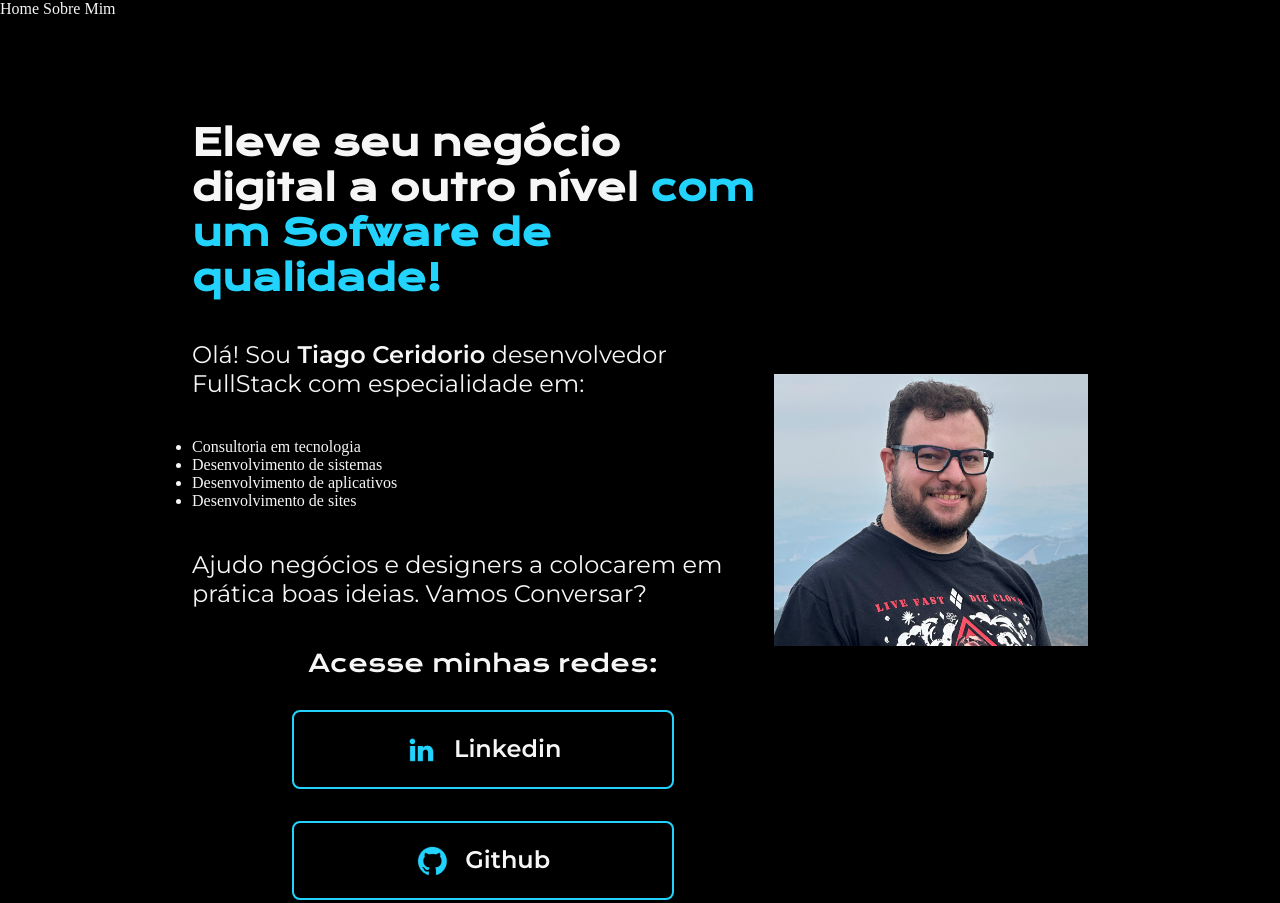
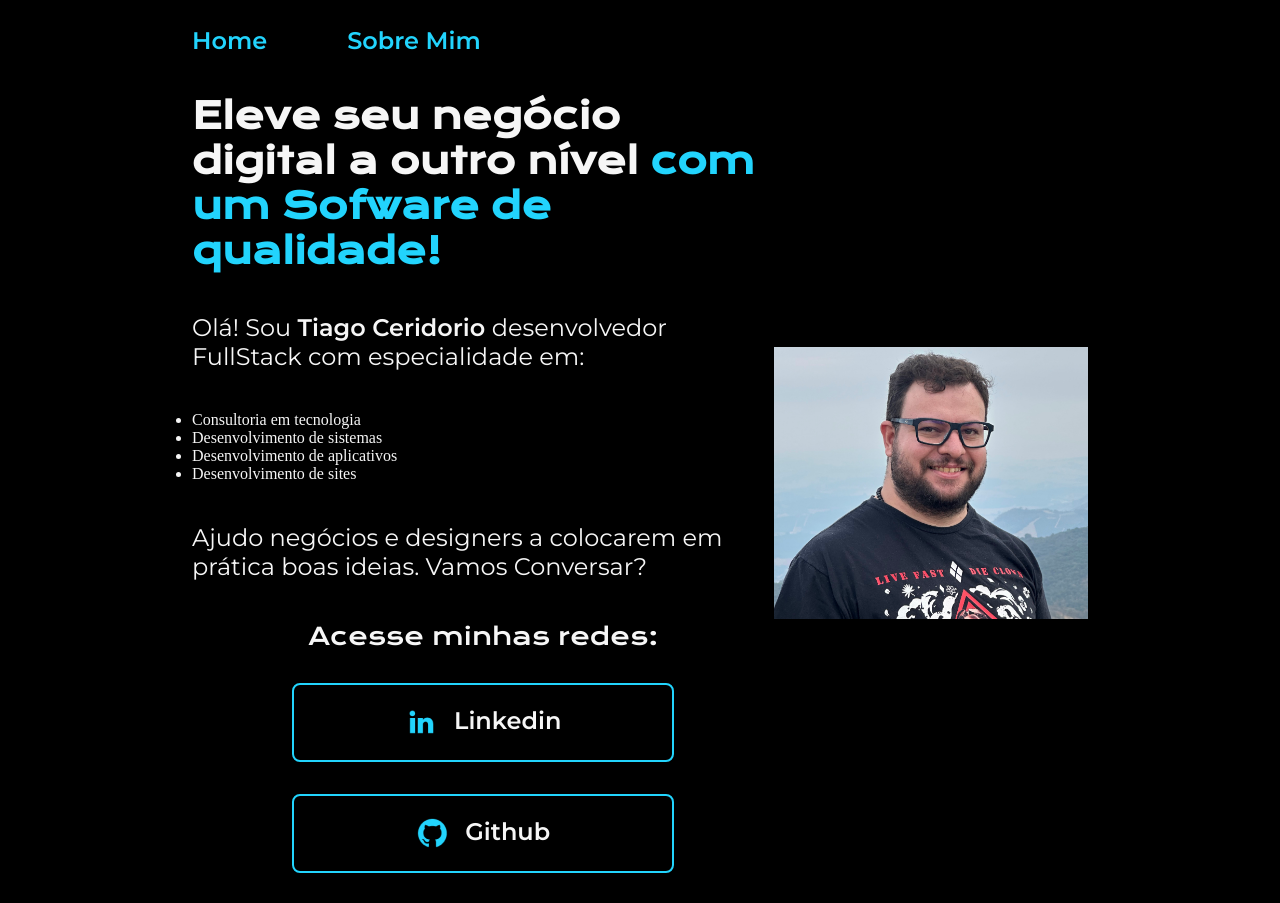
Before and after one commit to tiagoceridorio/meu-portifolio, a plain HTML site: page index.html in a window 1280 px wide. Shown: the top 903 px of the page. Drawn offline with nearby package versions, Linux system fonts and the light colour scheme.

Commit message:
ajustando cabecalho

```diff
--- a/style.css
+++ b/style.css
@@ -11,13 +11,25 @@ body{
     color: #F6F6F6;
 }
 
-.titulo-destaque{
+.cabecalho{
+    padding: 2% 0% 0% 15%;
+}
+
+.cabecalho__menu{
+    display: flex;
+    gap: 80px;
+}
+
+.cabecalho__menu__link {
+    font-family: 'Montserrat', sans-serif;
+    font-size: 24px;
+    font-weight: 600;
     color: #22D4FD;
+    text-decoration: none;
 }
 
 .apresentacao{
-    /* margin: 10% 15%; */
-    padding: 8% 15%;
+    padding: 3% 15%;
     display: flex;
     align-items: center;
     justify-content: space-between;
@@ -32,6 +44,10 @@ body{
 .apresentacao__conteudo__titulo{
     font-size: 36px;
     font-family: 'Krona One', sans-serif;
+}
+
+.titulo-destaque{
+    color: #22D4FD;
 }
 
 .apresentacao__conteudo__texto{
```
